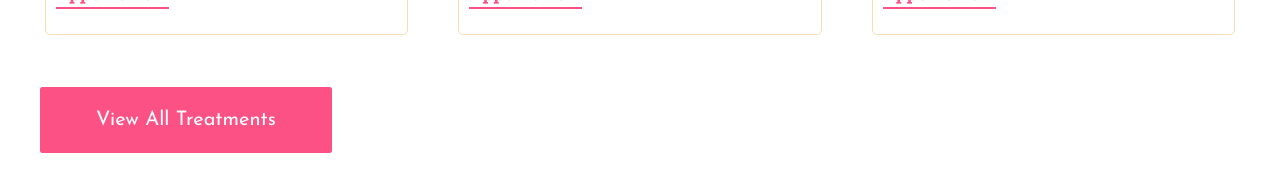
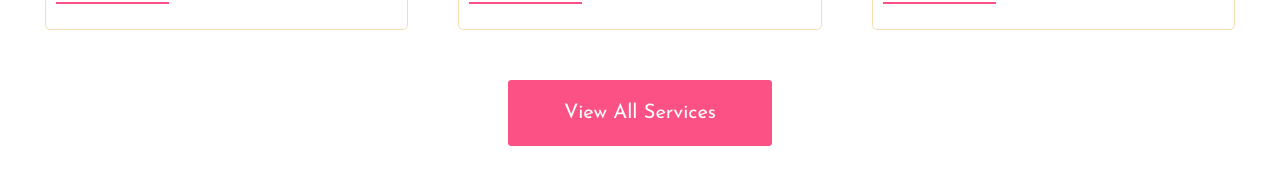
Before and after one commit to tasin000/equity-dental-clinic, a React (Create React App) app: page / in a window 1280 px wide. Shown: the part 1328-1500 px from the top of the page. Built offline with nearby package versions, Linux system fonts and the light colour scheme; no server answers.

Commit message:
Updated favicon and services button

```diff
--- a/src/App.css
+++ b/src/App.css
@@ -81,12 +81,12 @@
 }
 
 .services-view-all-btn{
-  margin: 20px auto;
+  margin: 10px auto;
   text-align: center;
 }
 
 .blog-cards-container, .service-cards, .contact-info-container{
-  margin: 75px 5px;
+  margin: 70px 5px 40px;
 }
 
 .h-0{
--- a/src/components/pages/Home/HomeLayout/HomeLayout.jsx
+++ b/src/components/pages/Home/HomeLayout/HomeLayout.jsx
@@ -46,8 +46,8 @@ const HomeLayout = () => {
                     </div>
                     <ServiceCards treatmentsState={[sliced_services, loading, error]}></ServiceCards>
 
-                    <div onClick={() => navigate('/services')} className="main-btn services-view-all-btn">
-                        View All Treatments
+                    <div style={{margin: "0 auto", textAlign: "center"}} onClick={() => navigate('/services')}>
+                        <button className="main-btn services-view-all-btn">View All Services</button>
                     </div>
                 </div>
             </div>
--- a/src/components/shared/Banner/Banner.css
+++ b/src/components/shared/Banner/Banner.css
@@ -9,7 +9,7 @@
 
 .banner-contents h2{
     font-size: 35px;
-    margin-top: 25px;
+    margin: 25px 0;
 }
 
 .banner-contents h1{
--- a/src/components/shared/Footer/Footer.css
+++ b/src/components/shared/Footer/Footer.css
@@ -1,6 +1,7 @@
 .footer-container{
     font-family: "Roboto Slab", sans-serif;
     display: flex;
+    flex-wrap: wrap;
     flex-direction: column;
     justify-content: center;
     gap: 15px;
--- a/src/components/shared/Loading/Loading.css
+++ b/src/components/shared/Loading/Loading.css
@@ -1,5 +1,6 @@
 .loading-container{
     width: 100%;
+    padding: 30px;
 }
 
 .lds-ring,
```
Also changed, not shown: public/favicon.png (added), 1 other file (tests, documents, lock files or other folders).
